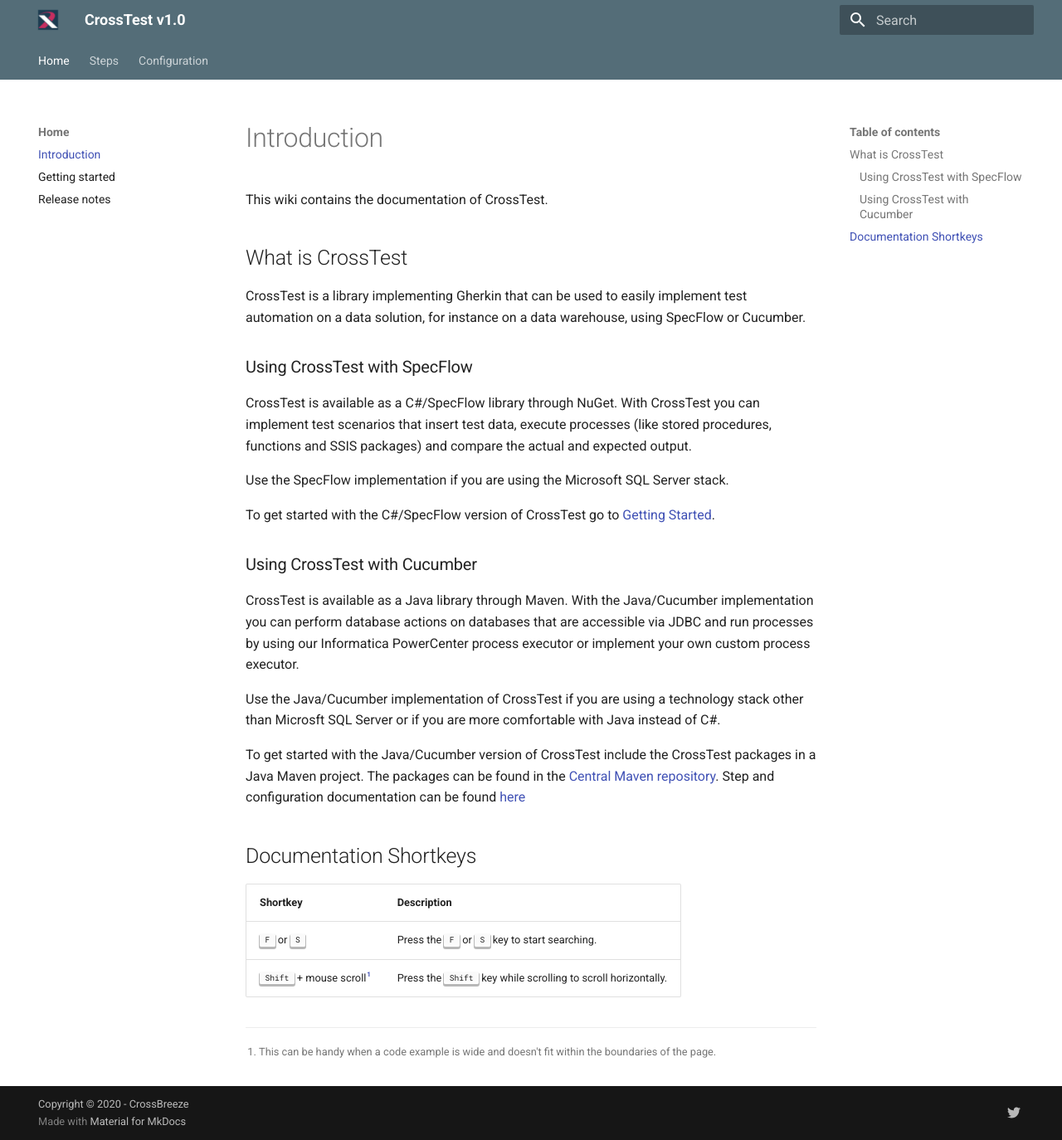
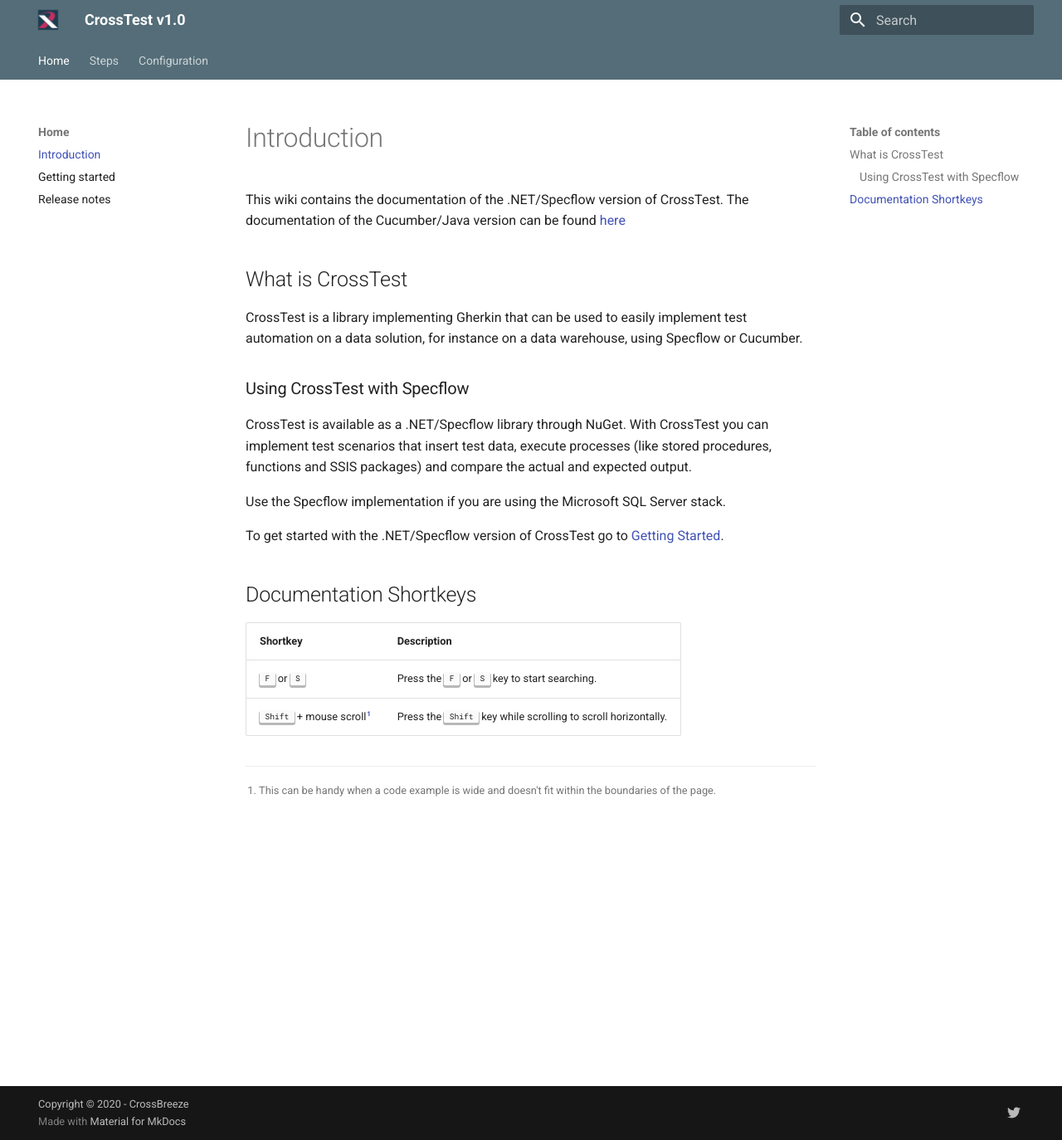
Before and after one commit to CrossBreezeNL/CrossTest_DotNet_SpecFlow, an MkDocs documentation site: the page built from Documentation/docs/index.md, in a window 1280 px wide and 1374 px high. Shown: the whole window at 83% size. Built offline with MkDocs 1.6.1 and Material for MkDocs 9.7.7, drawn with Linux system fonts in a browser that asks for light colours.

Commit message:
updated docs

```diff
--- a/Documentation/docs/Steps/index.md
+++ b/Documentation/docs/Steps/index.md
@@ -1,5 +1,5 @@
 # Steps
 
-To core of CrossTest are the pre-defined Cucumber Steps. This reference lists all steps available, categorized by purpose.
+To core of CrossTest are the pre-defined Gherkin Steps. This reference lists all steps available, categorized by purpose.
 
 See the menu on the left for categories of steps.
--- a/Documentation/docs/index.md
+++ b/Documentation/docs/index.md
@@ -1,22 +1,16 @@
 # Introduction
-This wiki contains the documentation of CrossTest.
+This wiki contains the documentation of the .NET/Specflow version of CrossTest.
+The documentation of the Cucumber/Java version can be found [here](../Java)
 
 ## What is CrossTest
-CrossTest is a library implementing Gherkin that can be used to easily implement test automation on a data solution, for instance on a data warehouse, using SpecFlow or Cucumber.
+CrossTest is a library implementing Gherkin that can be used to easily implement test automation on a data solution, for instance on a data warehouse, using Specflow or Cucumber.
 
-### Using CrossTest with SpecFlow
-CrossTest is available as a C#/SpecFlow library through NuGet. With CrossTest you can implement test scenarios that insert test data, execute processes (like stored procedures, functions and SSIS packages) and compare the actual and expected output.
+### Using CrossTest with Specflow
+CrossTest is available as a .NET/Specflow library through NuGet. With CrossTest you can implement test scenarios that insert test data, execute processes (like stored procedures, functions and SSIS packages) and compare the actual and expected output.
 
-Use the SpecFlow implementation if you are using the Microsoft SQL Server stack.
+Use the Specflow implementation if you are using the Microsoft SQL Server stack.
 
-To get started with the C#/SpecFlow version of CrossTest go to [Getting Started](./GettingStarted).
-
-### Using CrossTest with Cucumber
-CrossTest is available as a Java library through Maven. With the Java/Cucumber implementation you can perform database actions on databases that are accessible via JDBC and run processes by using our Informatica PowerCenter process executor or implement your own custom process executor.
-
-Use the Java/Cucumber implementation of CrossTest if you are using a technology stack other than Microsft SQL Server or if you are more comfortable with Java instead of C#.
-
-To get started with the Java/Cucumber version of CrossTest include the CrossTest packages in a Java Maven project. The packages can be found in the [Central Maven repository](https://mvnrepository.com/artifact/com.x-breeze.test). Step and configuration documentation can be found [here](../Java)
+To get started with the .NET/Specflow version of CrossTest go to [Getting Started](./GettingStarted).
 
 ## Documentation Shortkeys
 
```
Also changed, not shown: Documentation/docs/GettingStarted.md (+10 -10 lines), Documentation/docs/Steps/Database.md (+1 -1 lines), Documentation/docs/Steps/Tables.md (+1 -1 lines).
